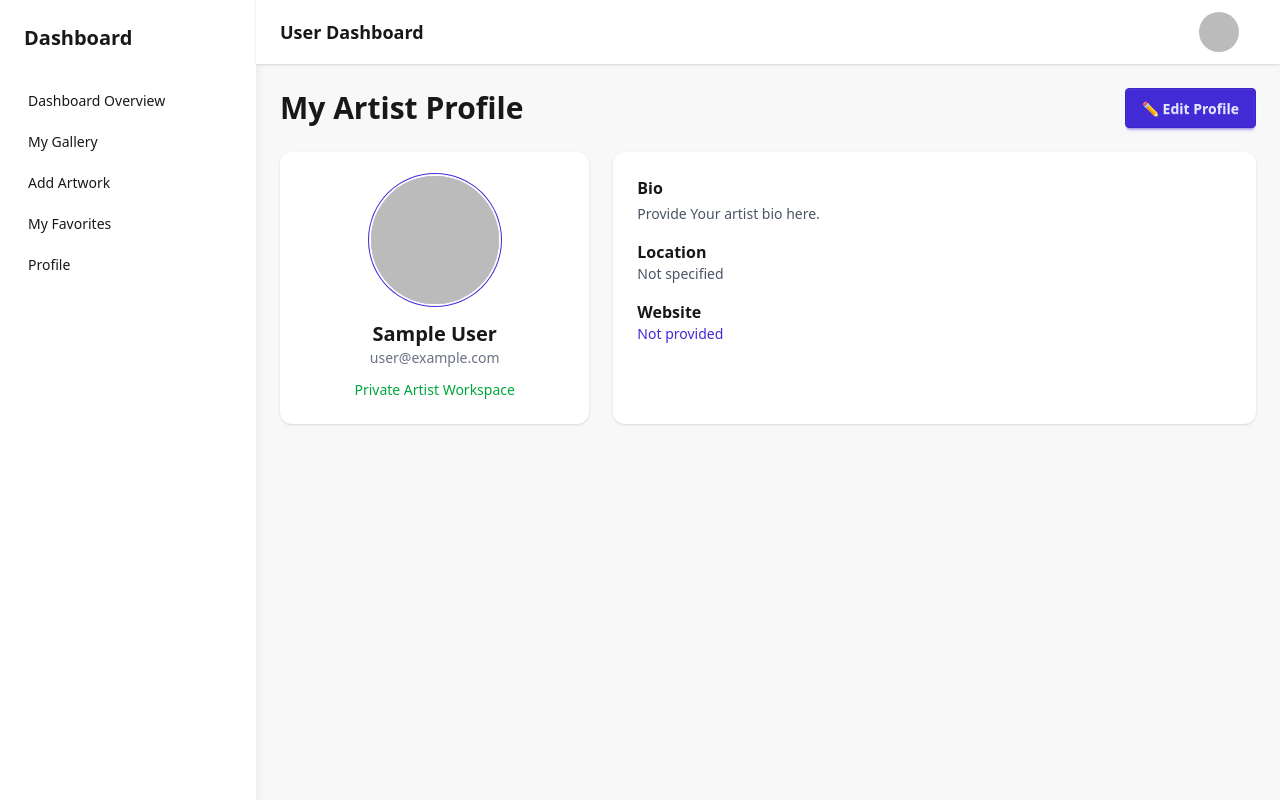
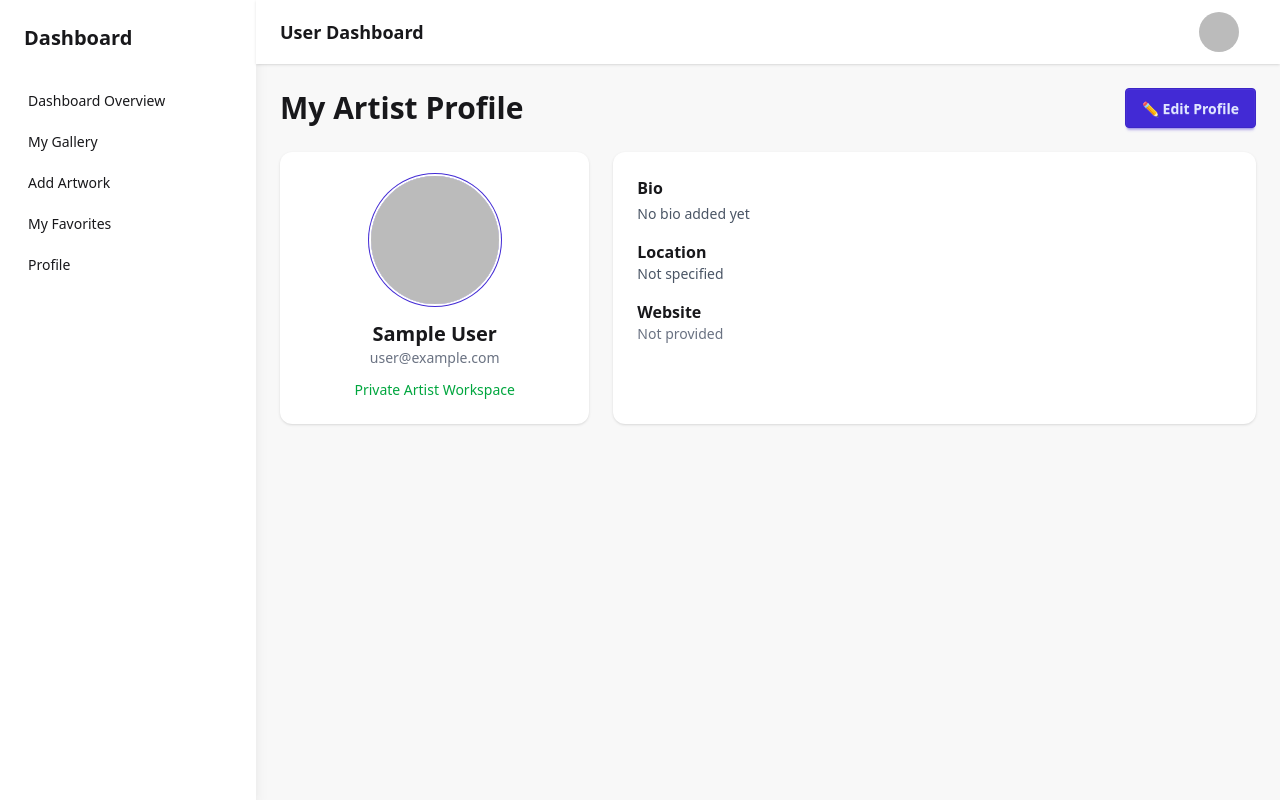
Before and after one commit to readwanul390/artify-client-side, a React (Vite) app: page /dashboard/profile in a window 1280 px wide. Built offline with nearby package versions, Linux system fonts and the light colour scheme; no server answers; sample sign-in values are in the browser's storage.

Commit message:
polish my profile

```diff
--- a/src/pages/dashboard/ArtistProfile.jsx
+++ b/src/pages/dashboard/ArtistProfile.jsx
@@ -1,5 +1,6 @@
-import { useContext, useState } from "react";
+import { useContext, useEffect, useState } from "react";
 import { AuthContext } from "../../provider/AuthProvider";
+import { API_BASE } from "../../api";
 
 const ArtistProfile = () => {
   const { user, updateUserProfile } = useContext(AuthContext);
@@ -7,19 +8,54 @@ const ArtistProfile = () => {
   const [isEditing, setIsEditing] = useState(false);
 
   // editable states
-  const [name, setName] = useState(user?.displayName || "");
-  const [photo, setPhoto] = useState(user?.photoURL || "");
-  const [bio, setBio] = useState(
-    "Provide Your artist bio here."
-  );
+  const [name, setName] = useState("");
+  const [photo, setPhoto] = useState("");
+  const [bio, setBio] = useState("");
   const [location, setLocation] = useState("");
   const [website, setWebsite] = useState("");
   const [saving, setSaving] = useState(false);
+  const [loading, setLoading] = useState(true);
 
+  /* ================= LOAD DATA ON LOGIN ================= */
+  useEffect(() => {
+    if (!user?.email) return;
+
+    // firebase auth data
+    setName(user.displayName || "");
+    setPhoto(user.photoURL || "");
+
+    // backend profile data
+    fetch(`${API_BASE}/artist-profile?email=${user.email}`)
+      .then((res) => res.json())
+      .then((data) => {
+        setBio(data.bio || "");
+        setLocation(data.location || "");
+        setWebsite(data.website || "");
+      })
+      .catch((err) => console.error("Profile load error", err))
+      .finally(() => setLoading(false));
+  }, [user]);
+
+  /* ================= SAVE PROFILE ================= */
   const handleSave = async () => {
     try {
       setSaving(true);
+
+      // 1️⃣ Update Firebase Auth (name & photo)
       await updateUserProfile(name, photo);
+
+      // 2️⃣ Save artist profile to backend
+      await fetch(`${API_BASE}/artist-profile`, {
+        method: "PUT",
+        headers: { "Content-Type": "application/json" },
+        body: JSON.stringify({
+          userEmail: user.email,
+          bio,
+          location,
+          website,
+        }),
+      });
+
       setIsEditing(false);
     } catch (err) {
       console.error(err);
@@ -28,6 +64,10 @@ const ArtistProfile = () => {
       setSaving(false);
     }
   };
+
+  if (loading) {
+    return <div className="text-center py-10">Loading profile...</div>;
+  }
 
   return (
     <div className="max-w-6xl mx-auto">
@@ -72,7 +112,9 @@ const ArtistProfile = () => {
           <div className="lg:col-span-2 bg-base-100 shadow rounded-xl p-6 space-y-4">
             <div>
               <h3 className="font-semibold">Bio</h3>
-              <p className="text-gray-600 text-sm mt-1">{bio}</p>
+              <p className="text-gray-600 text-sm mt-1">
+                {bio || "No bio added yet"}
+              </p>
             </div>
 
             <div>
@@ -84,9 +126,18 @@ const ArtistProfile = () => {
 
             <div>
               <h3 className="font-semibold">Website</h3>
-              <p className="text-sm text-primary">
-                {website || "Not provided"}
-              </p>
+              {website ? (
+                <a
+                  href={website}
+                  target="_blank"
+                  rel="noreferrer"
+                  className="text-sm text-primary underline"
+                >
+                  {website}
+                </a>
+              ) : (
+                <p className="text-sm text-gray-500">Not provided</p>
+              )}
             </div>
           </div>
         </div>
@@ -151,7 +202,6 @@ const ArtistProfile = () => {
                 <label className="label font-medium">Location</label>
                 <input
                   className="input input-bordered w-full"
-                  placeholder="e.g. Dhaka, Bangladesh"
                   value={location}
                   onChange={(e) => setLocation(e.target.value)}
                 />
```
